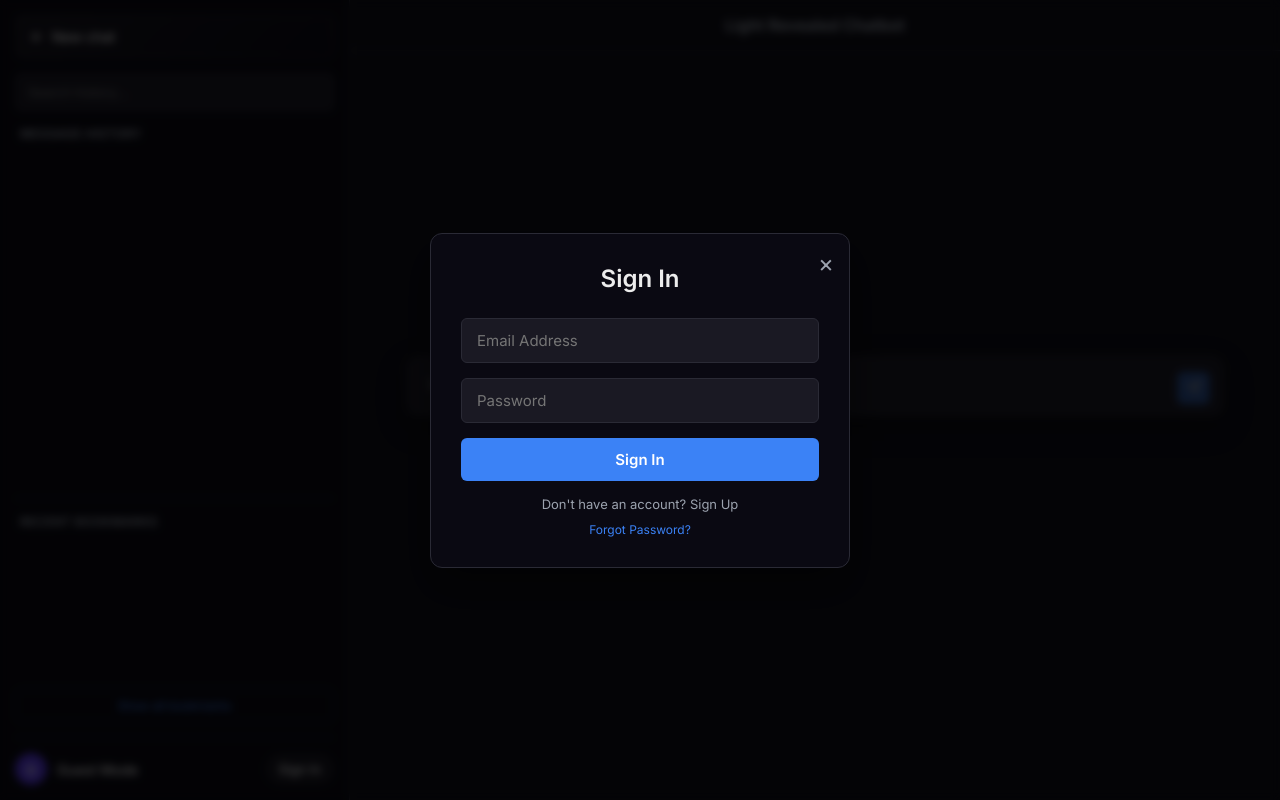
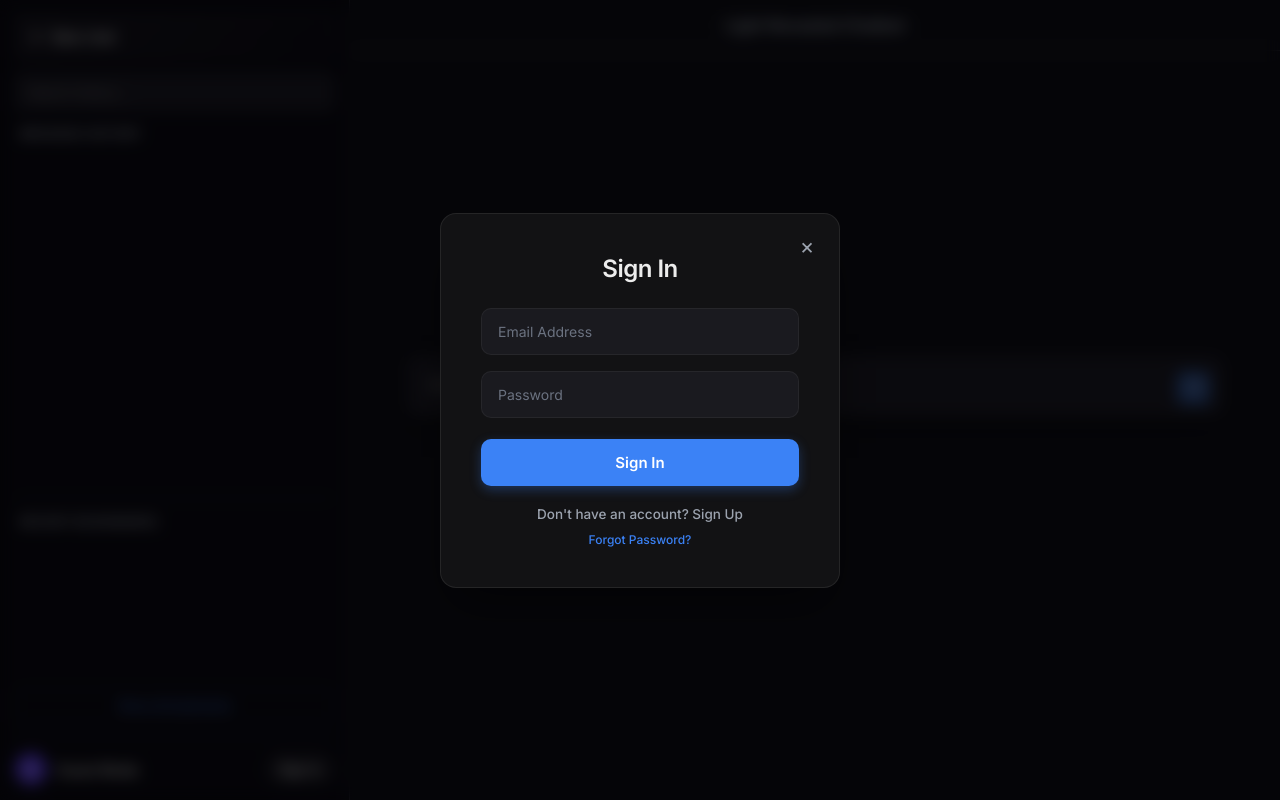
Before and after one commit to sarowarzamil/light-revealed-bot, a website: page public/index.html in a window 1280 px wide. Both pictures are taken after a click on the button "Sign In". Drawn offline with Linux system fonts and the light colour scheme.

Commit message:
Update index.html

```diff
--- a/public/index.html
+++ b/public/index.html
@@ -172,17 +172,53 @@
         .action-bar { opacity: 0.8; }
       }
 
-      /* Modals */
-      .modal-overlay { position: fixed; top: 0; left: 0; width: 100%; height: 100%; background: rgba(0, 0, 0, 0.7); display: none; justify-content: center; align-items: center; z-index: 1000; backdrop-filter: blur(4px); }
-      .modal-content { background: var(--bg-sidebar); padding: 30px; border-radius: 12px; width: 90%; max-width: 420px; border: 1px solid var(--border); position: relative; box-shadow: 0 20px 40px rgba(0,0,0,0.4); }
-      .modal-close { position: absolute; top: 15px; right: 15px; background: none; border: none; color: var(--text-muted); font-size: 24px; cursor: pointer; transition: color 0.2s; }
-      .modal-close:hover { color: white; }
-      .modal-input { width: 100%; background: var(--bg-input); border: 1px solid var(--border); color: white; padding: 12px 15px; border-radius: 6px; margin-bottom: 15px; font-size: 15px; outline: none; transition: border 0.2s; }
-      .modal-input:focus { border-color: var(--accent); }
-      .modal-btn { width: 100%; background: var(--accent); color: white; border: none; padding: 12px; border-radius: 6px; font-size: 15px; font-weight: 600; cursor: pointer; margin-bottom: 15px; transition: opacity 0.2s; }
-      .modal-btn:hover { opacity: 0.9; }
-      .modal-toggle { text-align: center; font-size: 13px; color: var(--text-muted); cursor: pointer; }
-      #authError { color: #ef4444; font-size: 13px; text-align: center; margin-bottom: 15px; display: none; }
+      /* --- MODERN AUTH MODAL --- */
+      .modal-overlay {
+        position: fixed; top: 0; left: 0; width: 100%; height: 100%;
+        background: rgba(0, 0, 0, 0.6); backdrop-filter: blur(8px);
+        display: none; justify-content: center; align-items: center; z-index: 1000;
+        animation: fadeInOverlay 0.3s ease;
+      }
+      @keyframes fadeInOverlay { from { opacity: 0; } to { opacity: 1; } }
+
+      .modal-content {
+        background: #121214; padding: 40px; border-radius: 16px; width: 90%; max-width: 400px;
+        border: 1px solid rgba(255,255,255,0.08); position: relative;
+        box-shadow: 0 25px 50px -12px rgba(0,0,0,0.5);
+        transform: translateY(0); animation: slideUpModal 0.4s cubic-bezier(0.16, 1, 0.3, 1);
+      }
+      @keyframes slideUpModal { from { opacity: 0; transform: translateY(20px); } to { opacity: 1; transform: translateY(0); } }
+
+      .modal-close {
+        position: absolute; top: 16px; right: 16px; background: none; border: none;
+        color: var(--text-muted); font-size: 22px; cursor: pointer; transition: color 0.2s;
+        display: flex; align-items: center; justify-content: center; width: 32px; height: 32px; border-radius: 50%;
+      }
+      .modal-close:hover { color: white; background: rgba(255,255,255,0.05); }
+
+      .modal-header-icon { display: flex; justify-content: center; margin-bottom: 20px; color: var(--accent); }
+      #modalTitle { margin-bottom: 25px; text-align: center; font-size: 24px; font-weight: 600; letter-spacing: -0.5px; }
+      #authError { color: #ef4444; font-size: 13px; text-align: center; margin-bottom: 20px; display: none; background: rgba(239, 68, 68, 0.1); padding: 10px; border-radius: 8px; border: 1px solid rgba(239, 68, 68, 0.2); }
+
+      .modal-input {
+        width: 100%; background: #1a1a1f; border: 1px solid rgba(255,255,255,0.05); color: white;
+        padding: 14px 16px; border-radius: 10px; margin-bottom: 16px; font-size: 14px; outline: none;
+        transition: all 0.2s ease;
+      }
+      .modal-input:focus { border-color: var(--accent); box-shadow: 0 0 0 3px rgba(59, 130, 246, 0.15); background: #1f1f24; }
+      .modal-input::placeholder { color: #6b7280; }
+
+      .modal-btn {
+        width: 100%; background: var(--accent); color: white; border: none; padding: 14px;
+        border-radius: 10px; font-size: 15px; font-weight: 600; cursor: pointer; margin-top: 5px; margin-bottom: 20px;
+        transition: all 0.2s ease; box-shadow: 0 4px 12px rgba(59, 130, 246, 0.3);
+      }
+      .modal-btn:hover { background: #2563eb; transform: translateY(-1px); box-shadow: 0 6px 16px rgba(59, 130, 246, 0.4); }
+      .modal-btn:disabled { opacity: 0.7; cursor: not-allowed; transform: none; }
+
+      .modal-toggle { text-align: center; font-size: 13.5px; color: var(--text-muted); cursor: pointer; font-weight: 500; transition: color 0.2s; }
+      .modal-toggle:hover { color: white; }
+      .modal-toggle span { color: var(--accent); }
 
       /* Bookmark Modal Enhancements */
       .bookmarks-modal { max-width: 800px; width: 95%; max-height: 85vh; display: flex; flex-direction: column; }
```
